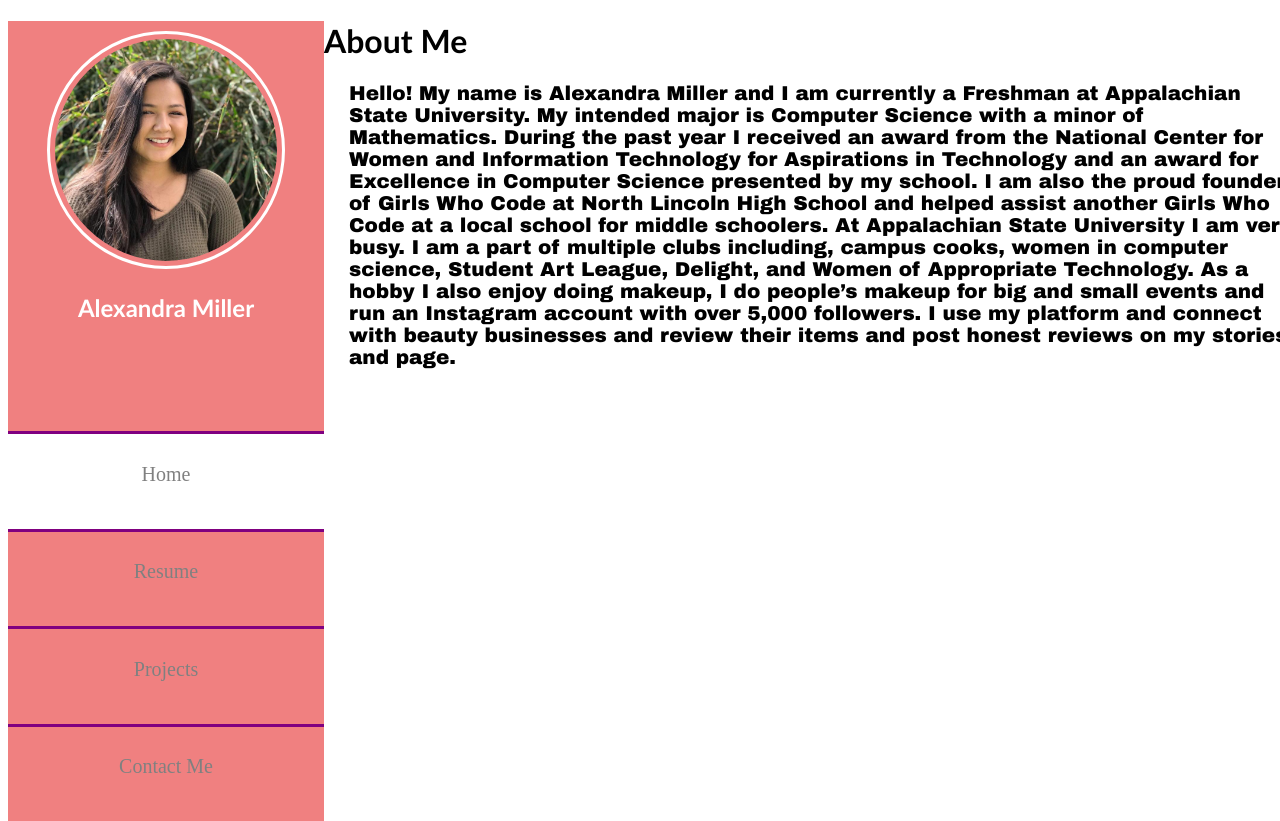
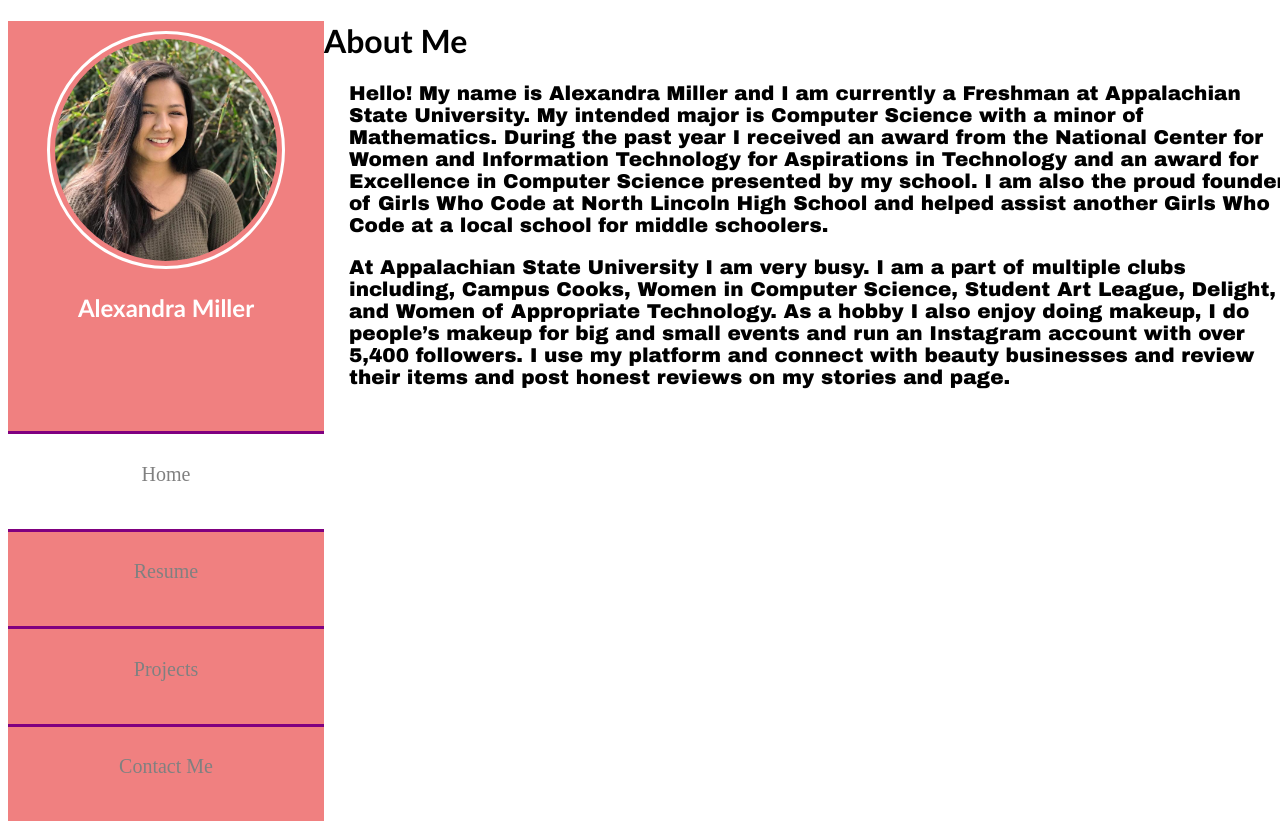
Before and after one commit to alexmiller522/PersonalWebsite, a plain HTML site: page index.html in a window 1280 px wide. Drawn offline with Linux system fonts and the light colour scheme.

Commit message:
new resume

```diff
--- a/index.html
+++ b/index.html
@@ -29,7 +29,9 @@
         <div class="Tab">
             <h1>About Me</h1>
 <div class ="about">
-Hello! My name is Alexandra Miller and I am currently a Freshman at Appalachian State University. My intended major is Computer Science with a minor of Mathematics. During the past year I received an award from the National Center for Women and Information Technology for Aspirations in Technology and an award for Excellence in Computer Science presented by my school. I am also the proud founder of Girls Who Code at North Lincoln High School and helped assist another Girls Who Code at a local school for middle schoolers. At Appalachian State University I am very busy. I am a part of multiple clubs including, campus cooks, women in computer science, Student Art League, Delight, and Women of Appropriate Technology. As a hobby I also enjoy doing makeup, I do people’s makeup for big and small events and run an Instagram account with over 5,000 followers. I use my platform and connect with beauty businesses and review their items and post honest reviews on my stories and page.
+<p>Hello! My name is Alexandra Miller and I am currently a Freshman at Appalachian State University. My intended major is Computer Science with a minor of Mathematics. During the past year I received an award from the National Center for Women and Information Technology for Aspirations in Technology and an award for Excellence in Computer Science presented by my school. I am also the proud founder of Girls Who Code at North Lincoln High School and helped assist another Girls Who Code at a local school for middle schoolers. </p>
+<p>At Appalachian State University I am very busy. I am a part of multiple clubs including, Campus Cooks, Women in Computer Science, Student Art League, Delight, and Women of Appropriate Technology. As a hobby I also enjoy doing makeup, I do people’s makeup for big and small events and run an Instagram account with over 5,400 followers. I use my platform and connect with beauty businesses and review their items and post honest reviews on my stories and page. </p>
+
 </div>
         </div>
     </body>
--- a/style.css
+++ b/style.css
@@ -58,7 +58,7 @@ font-family:'Bookman Old Style';
 }
 
 a:active, a:hover{
-    background-color:gray;
+    background-color:dark pink;
     color:white;
 }
 div.about {
```
Also changed, not shown: 2 other files.
